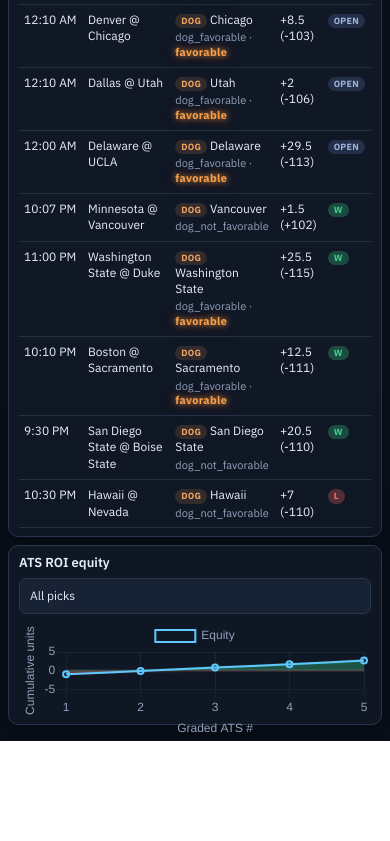
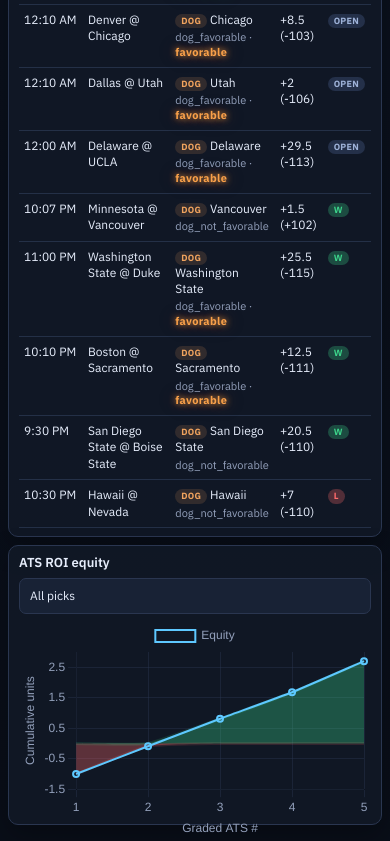
Before and after one commit to jacobtulster/public-takes-roi, a plain HTML site: page index.html in a window 390 px wide. Shown: the part 1855-2696 px from the top of the page. Before the commit the page ends 2596 px from the top, so only its background shows below. Drawn offline with nearby package versions, Linux system fonts and the light colour scheme.

Commit message:
ui: taller readable equity chart on mobile

```diff
--- a/styles.css
+++ b/styles.css
@@ -540,13 +540,14 @@ code {
   .panel-chart {
     order: 2;
     flex: none;
-    height: 180px;
-    min-height: 180px;
-    max-height: 180px;
+    height: 280px;
+    min-height: 280px;
+    max-height: none;
   }
 
   .panel-chart .chart-box {
-    min-height: 120px;
+    min-height: 220px;
+    height: 220px;
   }
 
   .toolbar h2 {
```
